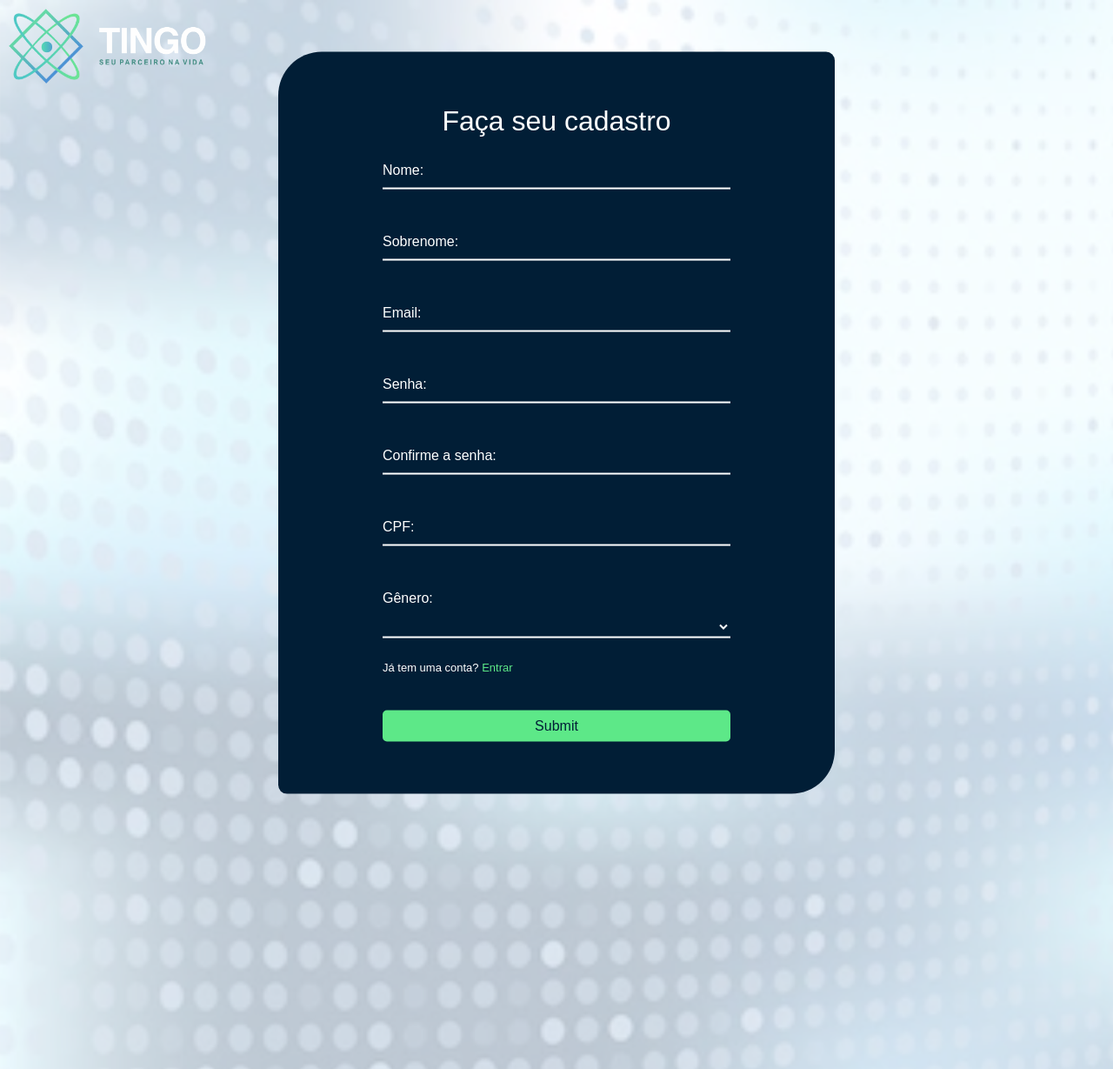
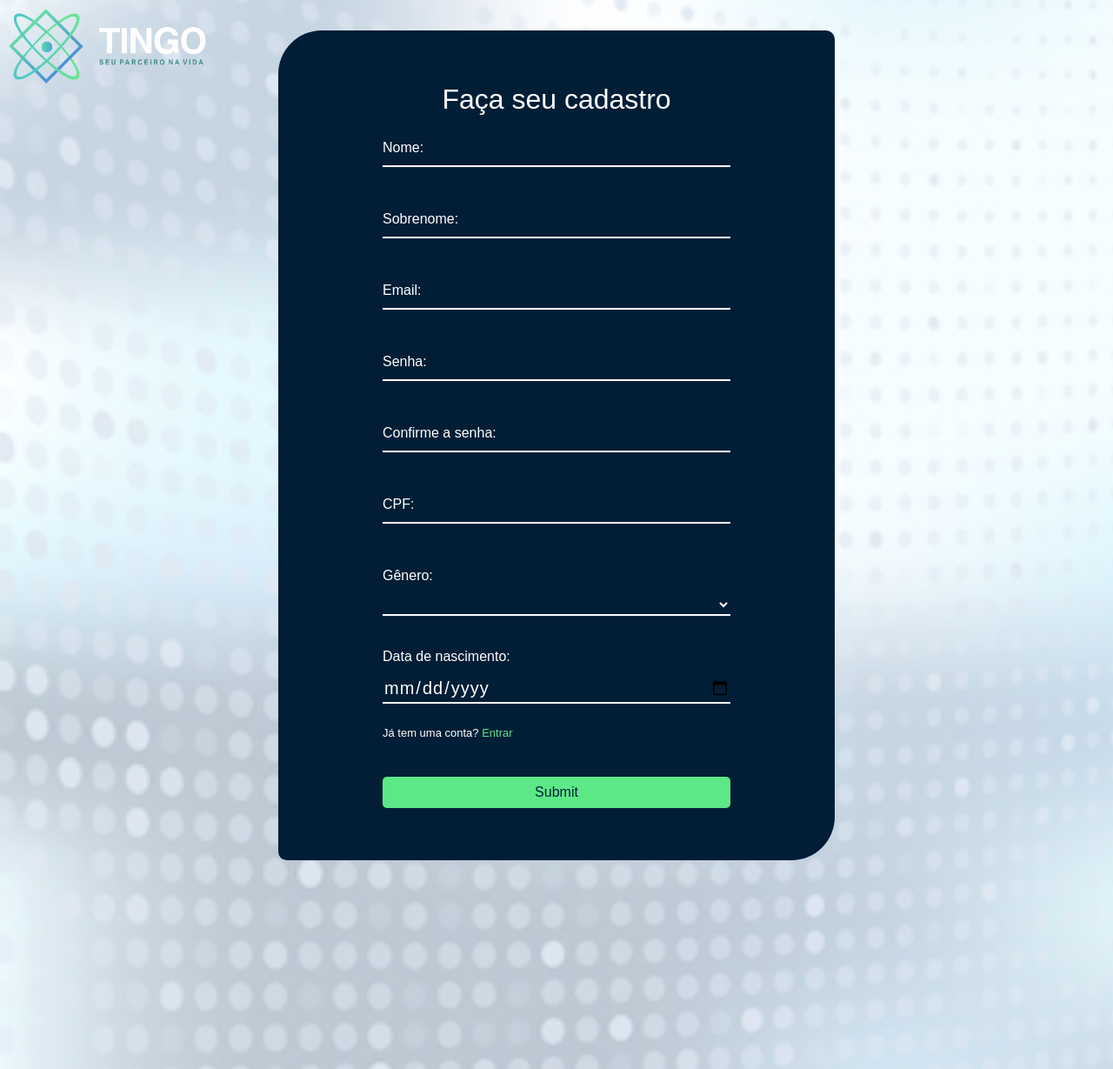
Before and after one commit to marcosjunior00/Tingo, a PHP site: page /cadastro.html in a window 1280 px wide. Shown: the top 1229 px of the page at 87% size. Run offline with PHP 8.4, Linux system fonts and the light colour scheme.

Commit message:
finished register

```diff
--- a/cadastro.html
+++ b/cadastro.html
@@ -26,7 +26,7 @@
 
 <body id="cadastro">
 
-  <a href="index.php"><img src="imgs/logo.png" alt="Tingo" class="logo-form"></a>
+  <a href="../site/index.php"><img src="imgs/logo.png" alt="Tingo" class="logo-form"></a>
 
   <div class="base"><!-- Início base -->
     <form action="cadastro.php" method="GET">
@@ -85,6 +85,11 @@
           </select>
         </div>
 
+        <div class="inputBox">
+          <label for="dtNasc" class="labelSelect lblDt">Data de nascimento:</label>
+          <input type="date" name="dtNasc" class="inputUser" id="dtNasc">
+        </div>
+
         <br>
 
         <p class="semCadastro">Já tem uma conta? <a href="login.html">Entrar</a></p>
--- a/css/style.css
+++ b/css/style.css
@@ -193,7 +193,11 @@ h4 {
 /* ------- Cadastro ------- */
 
 #cadastro .base {
-  margin-top: 38%;
+  margin-top: 40%;
+}
+
+.lblDt {
+  padding-top: 35px;
 }
 
 /* ------- Produtos ------- */
```
Also changed, not shown: cadastro.php (+41 -3 lines), conexao.php (+17 -0 lines), login.php (+3 -15 lines).
